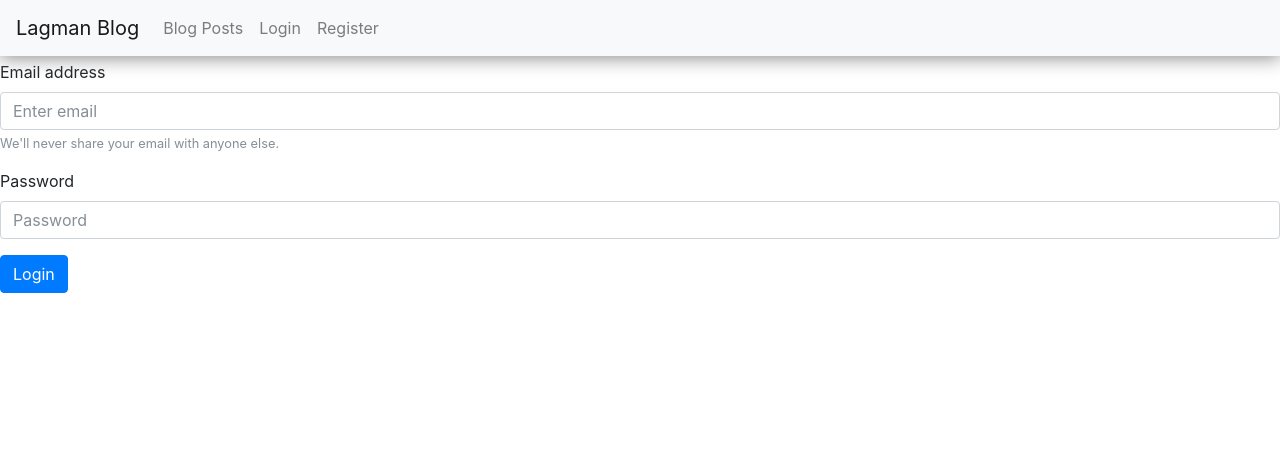
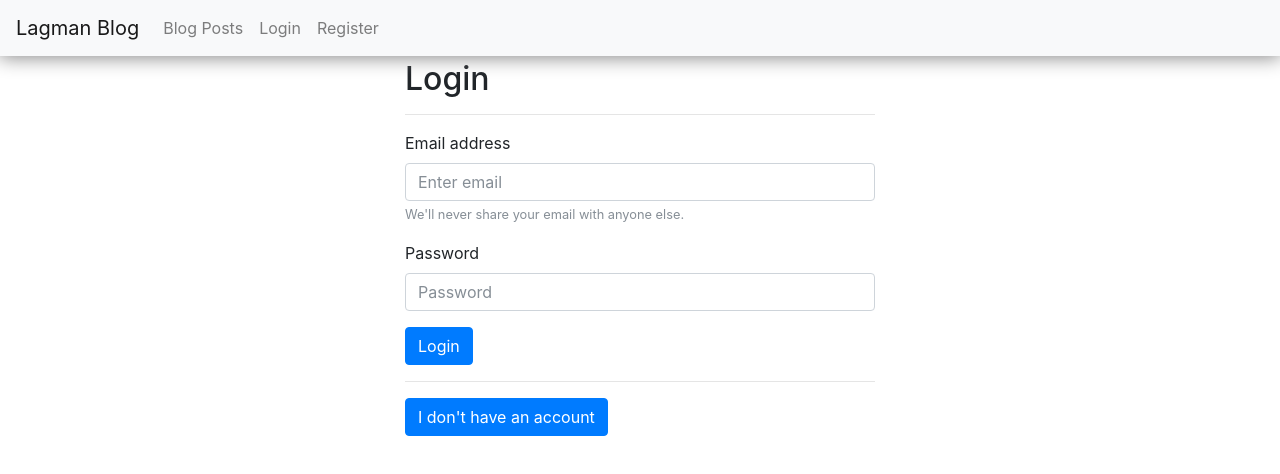
Before and after one commit to nklnkl/csc226-cms-ui, an Angular app: page /login in a window 1280 px wide. Shown: the top 474 px of the page. Built offline with nearby package versions, Linux system fonts and the light colour scheme.

Commit message:
Style register and login form

```diff
--- a/src/app/login-form/login-form.component.css
+++ b/src/app/login-form/login-form.component.css
@@ -0,0 +1,3 @@
+form {
+  max-width: 500px;
+}
--- a/src/app/login-form/login-form.component.html
+++ b/src/app/login-form/login-form.component.html
@@ -2,7 +2,9 @@
   <strong>{{errorTitle}}</strong> {{errorMessage}}
 </div>
 
-<form>
+<form class="container">
+  <h2>Login</h2>
+  <hr/>
   <div class="form-group">
     <label for="email">Email address</label>
     <input [(ngModel)]="email" name="email" type="email" class="form-control" id="email" aria-describedby="emailHelp" placeholder="Enter email">
@@ -13,4 +15,6 @@
     <input [(ngModel)]="password" name="password" type="password" class="form-control" id="password" placeholder="Password">
   </div>
   <button (click)="login()" class="btn btn-primary">Login</button>
+  <hr/>
+  <button routerLink="/register" class="btn btn-primary">I don't have an account</button>
 </form>
--- a/src/app/register-form/register-form.component.css
+++ b/src/app/register-form/register-form.component.css
@@ -0,0 +1,3 @@
+form {
+  max-width: 500px;
+}
--- a/src/app/register-form/register-form.component.html
+++ b/src/app/register-form/register-form.component.html
@@ -2,7 +2,9 @@
   <strong>{{errorTitle}}</strong> {{errorMessage}}
 </div>
 
-<form>
+<form class="container">
+  <h2>Register</h2>
+  <hr/>
   <div class="form-group">
     <label for="email">Email address</label>
     <input [(ngModel)]="email" name="email" type="email" class="form-control" id="email" aria-describedby="emailHelp" placeholder="Enter email">
```
